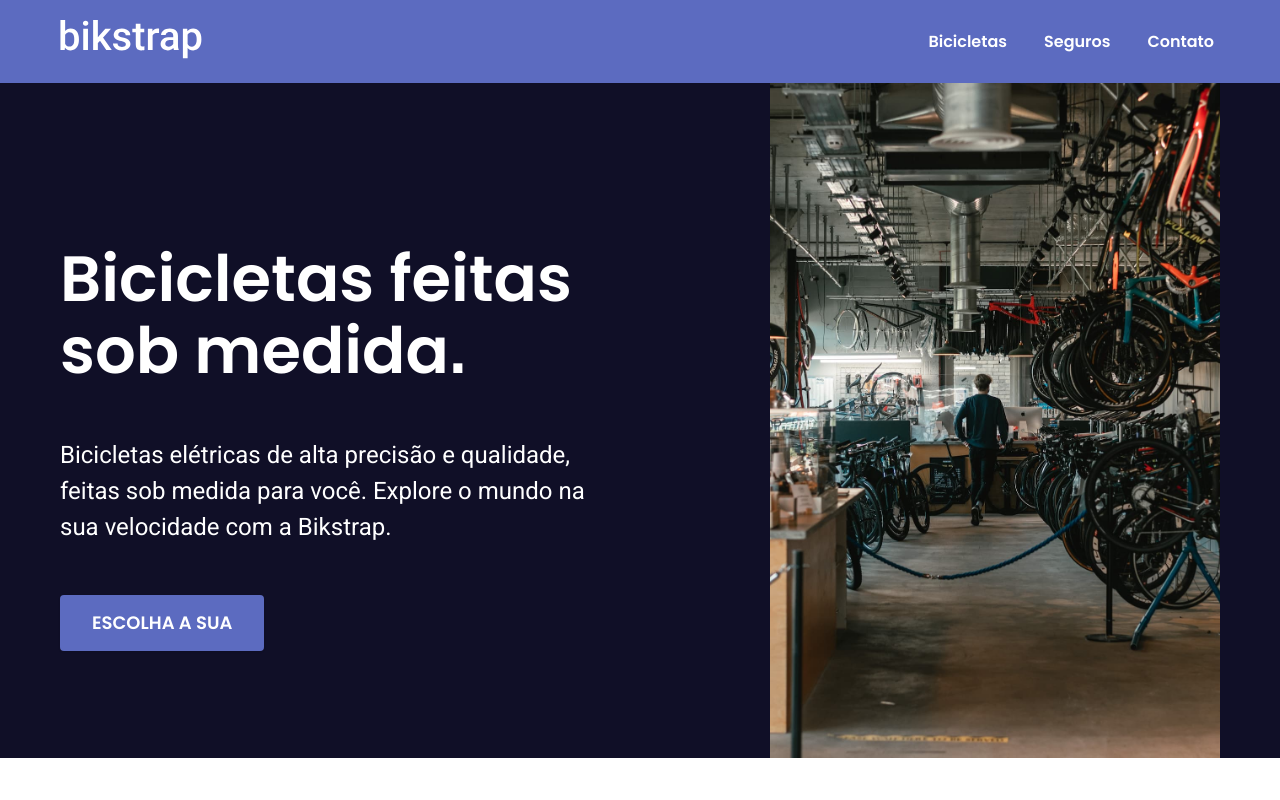
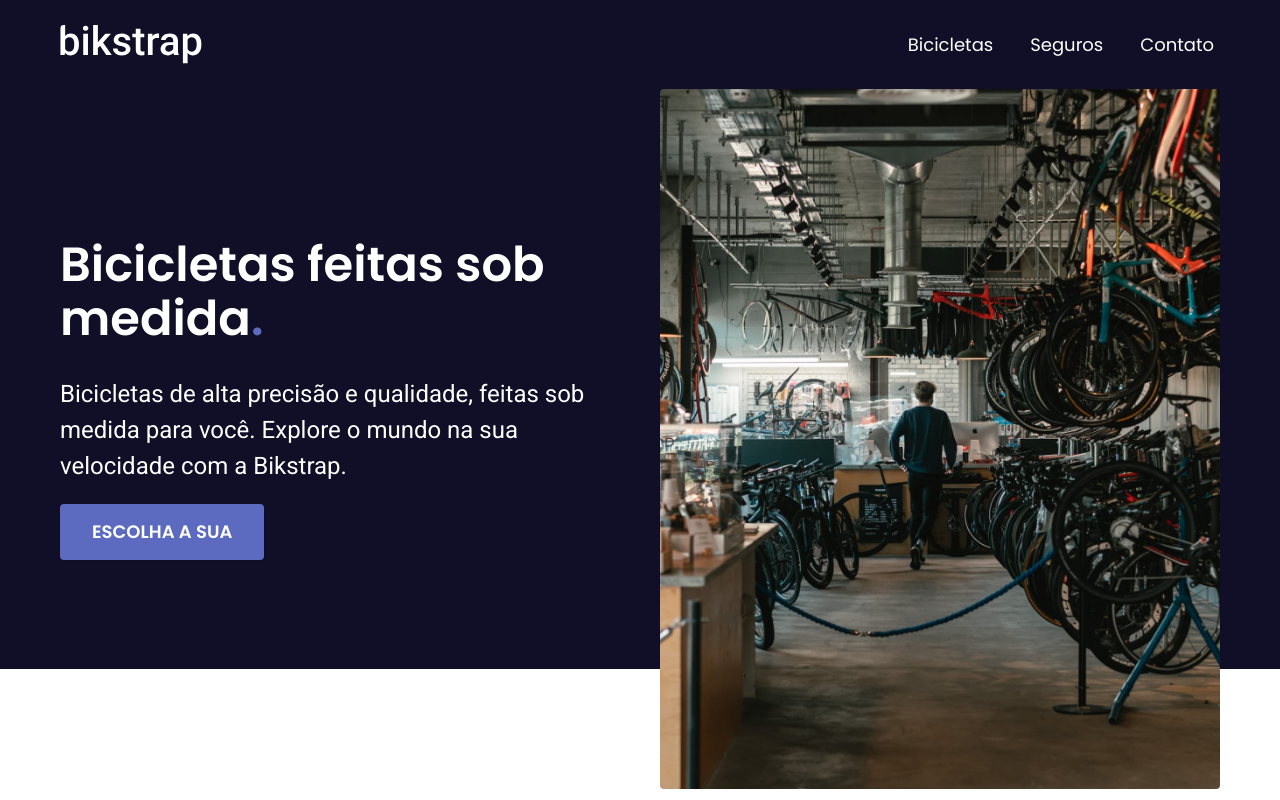
Before and after one commit to emersonpacifico/Bikstrap, a plain HTML site: page index.html in a window 1280 px wide. Drawn offline with Linux system fonts and the light colour scheme.

Commit message:
introducao

```diff
--- a/css/global/global.css
+++ b/css/global/global.css
@@ -4,8 +4,11 @@
   list-style: none;
   text-decoration: none;
   font-family: Arial, Helvetica, sans-serif;
+  color: var(--cor-0);
 }
 img {
   max-width: 100%;
   height: auto;
+  display: block;
+  border-radius: 4px;
 }
--- a/css/home/header.css
+++ b/css/home/header.css
@@ -1,8 +1,9 @@
 .header-bg {
-  background-color: #5c6bc0;
+  background-color: #100f27;
 }
 .header-menu {
-  padding: 20px;
+  padding-top: 25px;
+  padding-bottom: 25px;
   display: flex;
   justify-content: space-between;
   align-items: center;
@@ -13,13 +14,14 @@
 }
 .header-nav li a {
   color: #fff;
-  font-weight: 600;
-  font-size: 16px;
+  font-weight: 500;
+  font-size: 18px;
   line-height: 1.2em;
   font-family: "Poppins", sans-serif;
-  border-bottom: 4px solid #5c6bc0;
+  border-bottom: 4px solid #100f27;
   padding: 4px 6px;
   width: 100%;
+  transition: 0.3s;
 }
 .header-nav li a:hover {
   border-bottom: 4px solid #fff;
@@ -27,3 +29,22 @@
 .header-nav ul li + li {
   margin-left: 25px;
 }
+
+@media (max-width: 800px) {
+  .header-nav {
+    margin-bottom: 15px;
+  }
+  .header-menu img {
+    margin-bottom: 25px;
+  }
+
+  .header-nav li a {
+    background-color: #3d51c2;
+    padding: 8px;
+    border-radius: 4px;
+    border-bottom: none;
+  }
+  .header-nav li a:hover {
+    border-bottom: none;
+  }
+}
--- a/css/home/introducao.css
+++ b/css/home/introducao.css
@@ -1,25 +1,26 @@
 .introducao-bg {
   background-color: #100f27;
+  box-shadow: inset 0 -120px var(--cor-0);
 }
+.introducao {
+  display: grid;
+  grid-template-columns: 1fr 1fr;
+  gap: 0 40px;
+  align-items: center;
+}
+
 .introducao-conteudo {
-  display: grid;
-  grid-template-columns: 6fr 2fr;
+  padding-bottom: 80px;
 }
-.introducao-conteudo img {
-  max-width: 450px;
+.introducao-conteudo h1 {
+  font: 600 3rem/1.125 "Poppins", sans-serif;
+  margin-bottom: 30px;
 }
-.introducao-itens {
-  display: grid;
-  display: flex;
-  flex-direction: column;
-  gap: 50px;
-  color: #fff;
-  padding-top: 160px;
+.introducao-conteudo p {
+  margin-bottom: 20px;
+  max-width: 48ch;
 }
-.introducao-itens h1 {
+.introducao-conteudo span {
   font-family: "Poppins", sans-serif;
-  max-width: 15ch;
+  color: #5c6bc0;
 }
-.introducao-itens p {
-  max-width: 40ch;
-}
--- a/index.html
+++ b/index.html
@@ -28,17 +28,43 @@
     </div>
   </header>
   <main class="introducao-bg">
-    <div class="introducao-conteudo container">
-      <div class="introducao-itens">
+    <div class="introducao container">
+      <div class="introducao-conteudo">
         <h1 class="font-1-xxl">Bicicletas feitas sob medida<span>.</span></h1>
-        <p class="font-2-l">Bicicletas elétricas de alta precisão e qualidade, feitas sob medida para você. Explore o mundo na sua velocidade com a Bikstrap.</p>
+        <p class="font-2-l">Bicicletas de alta precisão e qualidade, feitas sob medida para você. Explore o mundo na sua velocidade com a Bikstrap.</p>
         <a class="botao1" href="./">escolha a sua</a>
       </div>
+      <img src="./img/fotos/introducao 1.1.jpg" alt="bicicletas">
+    </div>
+  </main>
 
-      <img src="./img/fotos/introducao.jpg" alt="bicicletas">
+  <!-- <article class="bici-escolha-bg">
+    <div class="bici-escolha">
+      <h1>escolha a sua<span>.</span></h1>
+      <div class="bici-escolha-conte">
+        <div class="bici-escolha-1">
+          <img src="./img/bicicletas/magic-home.jpg" alt="bicicleta preta">
+          <h2>Magic Might</h2>
+          <span>R$ 2499</span>
+        </div>
+
+        <div class="bici-escolha-2">
+          <img src="./img/bicicletas/nimbus-home.jpg" alt="bicicleta preta">
+          <h2>Magic Might</h2>
+          <span>R$ 2499</span>
+        </div>
+
+        <div class="bici-escolha-3">
+          <img src="./img/bicicletas/nebula-home.jpg" alt="bicicleta preta">
+          <h2>Magic Might</h2>
+          <span>R$ 2499</span>
+        </div>
+      </div>
 
     </div>
-  </main>
+
+  </article> -->
+
 </body>
 
 </html>
--- a/utilidades/componentes.css
+++ b/utilidades/componentes.css
@@ -18,6 +18,9 @@
   max-width: max-content;
   border: none;
   cursor: pointer;
+}
+.botao1:hover {
+  background-color: #4151ac;
 }
 .botao2 {
   padding: 16px 32px;
```
Also changed, not shown: img/fotos/introducao 1.1.jpg (added), img/fotos/introducao.jpg (deleted).
